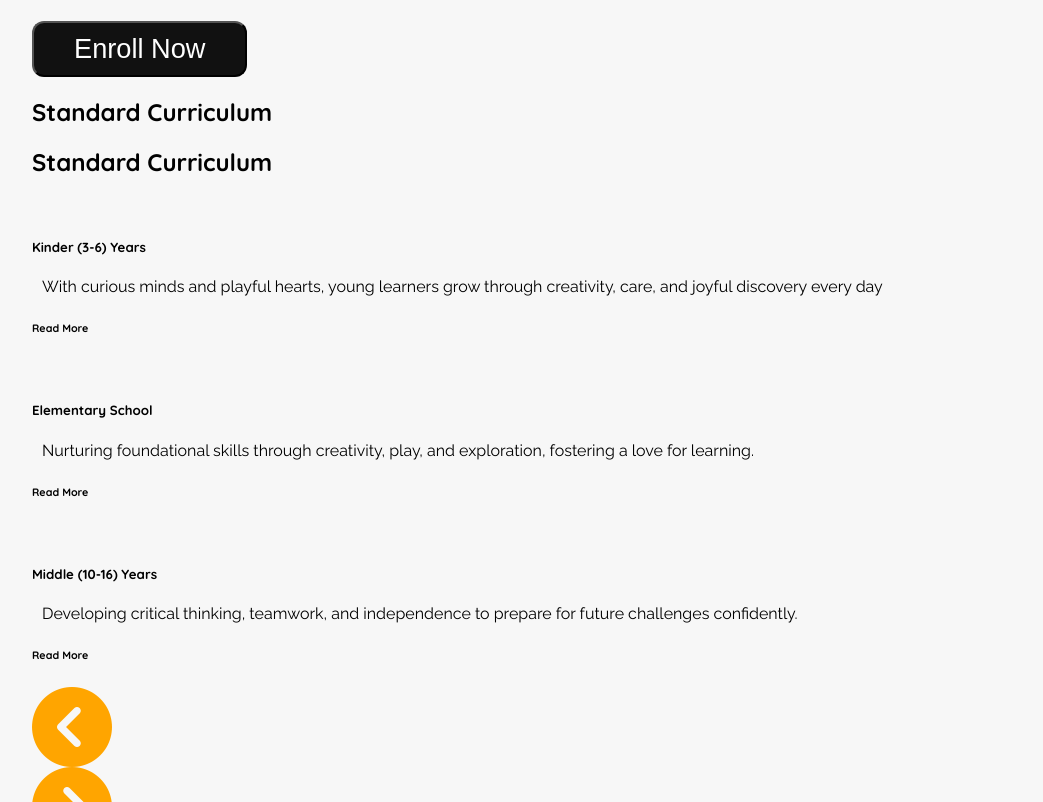
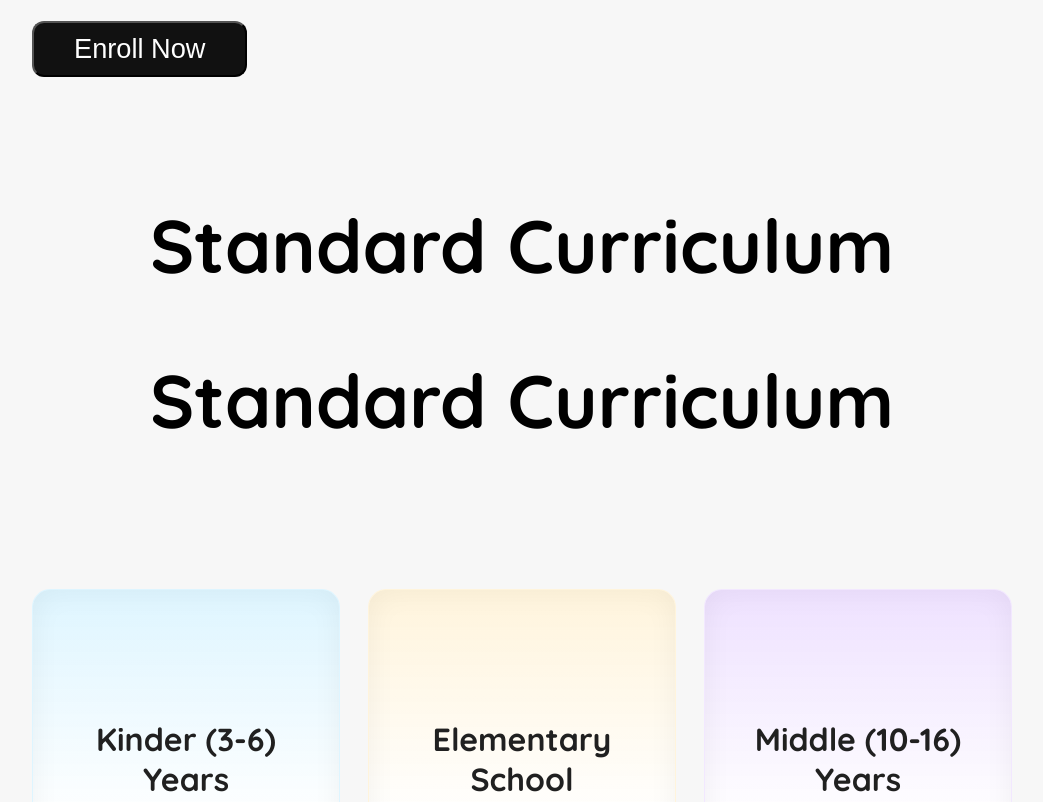
Before and after one commit to JASVJBBHV/ASSIGNMENT-2-KIDS-SCHOOL, a plain HTML site: page index.html in a window 1280 px wide. Shown: the part 672-1474 px from the top of the page, without its empty margins (118-1161 px from the left). Drawn offline with Linux system fonts and the light colour scheme.

Commit message:
completed curriculumn section

```diff
--- a/styles/style.css
+++ b/styles/style.css
@@ -201,3 +201,85 @@ max-width: 900px;
     align-items: center;
     justify-content: space-between;
 }
+
+                /* STANDARD CURRICULUM SECTION */
+                .whole-curr-section{
+                    display: flex;
+                    flex-direction: column;
+                    align-items: center;
+                    justify-content: center;
+                    gap: 80px;
+                }
+                .curriculum-title{
+                    font-size: 3.1rem;
+                    font-weight: 700;
+                    margin-top: 60px;
+
+
+                }
+                .curr-item-title{
+                    font-size: 2rem;
+                    color: rgb(32, 32, 32);
+                    font-weight: 700;
+
+                }
+                .curr-description{
+                    color:rgb(128, 128, 128);
+                    font-size: 1.3rem;
+                    font-weight: 500;
+                }
+                .subtitle-1{
+                    color:rgb(100, 200, 255);
+                    font-size: 1.3rem;
+                    font-weight: 700;
+                }
+                .subtitle-2{
+                    color:rgb(240, 170, 0);
+                    font-size: 1.3rem;
+                    font-weight: 700;
+                }
+                .subtitle-3{
+                    color:rgb(135, 0, 255);
+                    font-size: 1.3rem;
+                    font-weight: 700;
+                }
+                .curriculum-items{
+
+                    align-items: center;
+                    justify-content: center;
+                    display: grid;
+                    grid-template-columns: repeat(3,1fr);
+                    gap:28px ;
+
+                }
+                .curriculum-item-1{
+                    text-align: center;
+                    padding: 56px 40px 55px 40px;
+                    border-radius: 18px;
+                    border: 0.94px solid rgb(222, 245, 255);
+                    box-shadow: inset 0px 0px 28.3px 0.94px rgba(0, 0, 0, 0.05);
+                    background: linear-gradient(180.00deg, rgb(222, 245, 255),rgba(255, 255, 255, 0) 40%),rgb(255, 255, 255);
+                }
+                .curriculum-item-2{
+                    text-align: center;
+                    padding: 56px 40px 55px 40px;
+                    border-radius: 18px;
+                    border: 0.94px solid rgb(255, 244, 220);
+                    box-shadow: inset 0px 0px 28.3px 0.94px rgba(0, 0, 0, 0.05);
+                    background: linear-gradient(180.00deg,rgb(255, 244, 220),rgba(255, 255, 255, 0) 40%),rgb(255, 255, 255);
+                }.curriculum-item-3{
+                    text-align: center;
+                    padding: 56px 40px 55px 40px;
+                    border-radius: 18px;
+                    border: 0.94px solid rgb(242, 232, 255);
+                    box-shadow: inset 0px 0px 28.3px 0.94px rgba(0, 0, 0, 0.05);
+                    background: linear-gradient(180.00deg, rgb(238, 225, 255),rgba(255, 255, 255, 0) 40%),rgb(255, 255, 255);
+                }
+
+                .arrow{
+
+                    display: flex;
+                    align-items: center;
+                    gap: 10px;
+                    margin-bottom: 60px;
+                }
```
